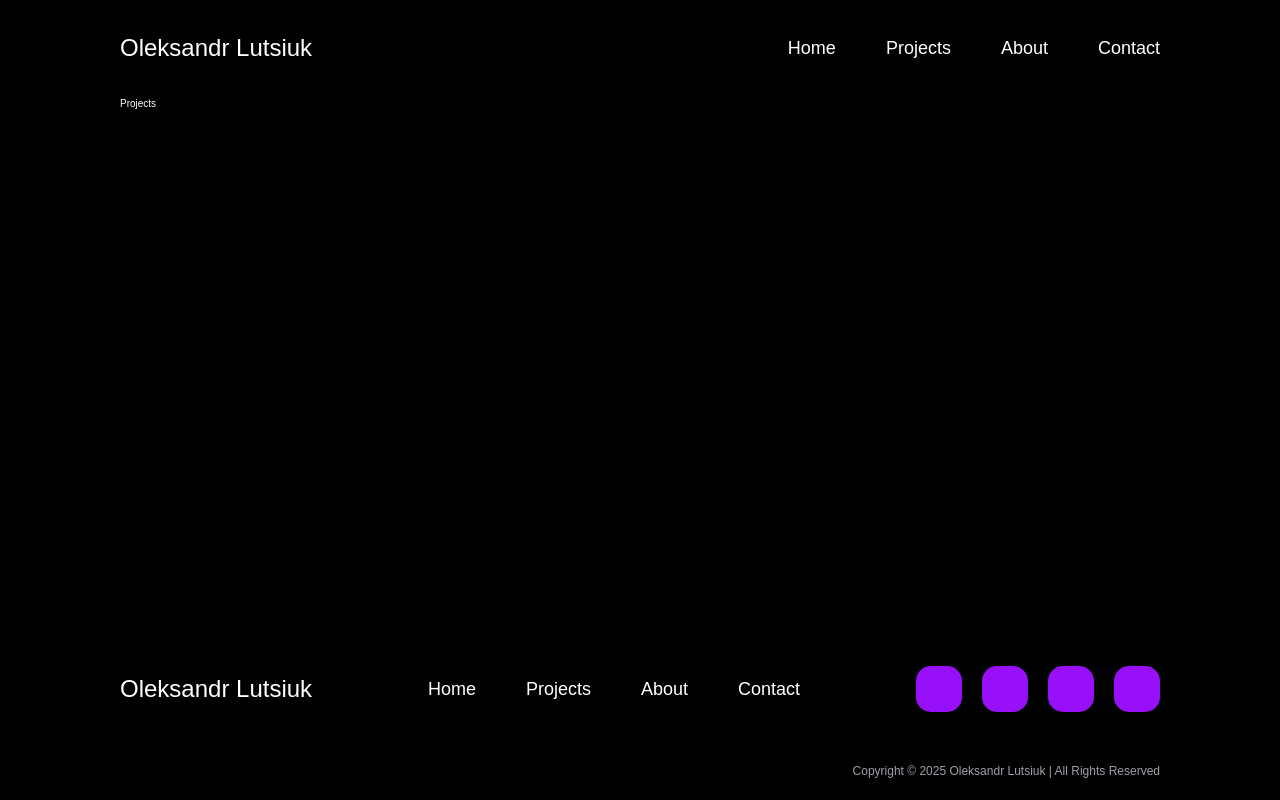
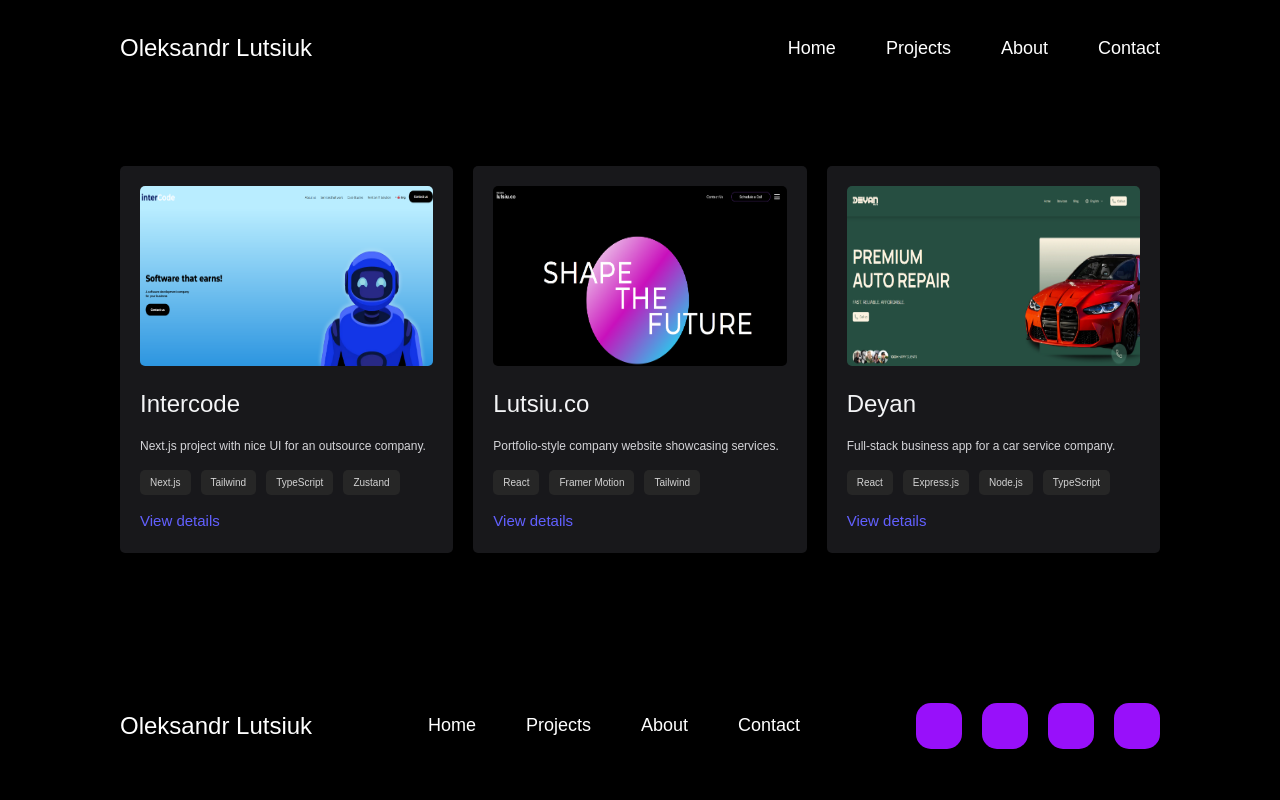
Before and after one commit to lutsiu/portfolio-website, a Next.js app: page /projects in a window 1280 px wide. Built offline with nearby package versions, Linux system fonts and the light colour scheme; some icons are missing.

Commit message:
Projects page is done.

```diff
--- a/src/app/projects/page.tsx
+++ b/src/app/projects/page.tsx
@@ -1,6 +1,16 @@
+import ProjectPreviewCard from "@/app/components/HomePage/Projects/ProjectPreviewCard";
+import projectPreviewDetailsData from "@/app/data/ProjectPreviewDetailsData";
 
 export default function Projects() {
   return (
-    <div>Projects</div>
+    <div>
+      <div className="mt-[7rem] grid grid-cols-3 gap-[2rem]">
+        {projectPreviewDetailsData.map((pr, i) => {
+          return (
+            <ProjectPreviewCard key={i} {...pr}/>
+          )
+        })}
+      </div>
+    </div>
   )
 }
```
